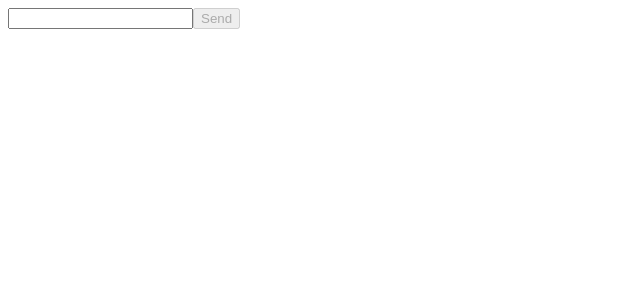
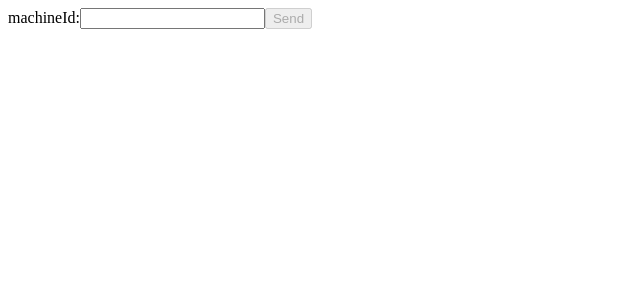
Before and after one commit to alik-p/iframe, an Angular app: page / in a window 1280 px wide. Shown: the top 300 px of the page, without its empty margins (0-640 px from the left). Built offline with nearby package versions, Linux system fonts and the light colour scheme.

Commit message:
feat: add object message

```diff
--- a/src/app/app.component.html
+++ b/src/app/app.component.html
@@ -1,5 +1,6 @@
 <div class="content" role="main">
-  <input type="text" [formControl]="control">
+  <label>machineId:</label>
+  <input type="number" [formControl]="control">
   <button type="button" (click)="onSend()" [disabled]="control.invalid">Send</button>
 
   <ul>
--- a/src/app/app.component.ts
+++ b/src/app/app.component.ts
@@ -1,38 +1,24 @@
-import { Component, OnInit } from '@angular/core';
-import { FormControl, Validator, Validators } from '@angular/forms';
-import { interval, map, Observable, tap, timer } from 'rxjs';
+import { Component } from '@angular/core';
+import { FormControl, Validators } from '@angular/forms';
 
 @Component({
   selector: 'app-root',
   templateUrl: './app.component.html',
   styleUrls: ['./app.component.scss']
 })
-export class AppComponent implements OnInit {
+export class AppComponent {
   control = new FormControl(null, Validators.required);
 
-  title = 'iframe';
+  sent: { machineId: number }[] = [];
 
-  sent: string[] = [];
-
-  #parentWindow = window.parent
-
-
-
-  /*sent$: Observable<string> = interval(1000).pipe(
-    map(time => {
-      const message = `Message from iframe v0.0.3: ${time}`;
-      this.#parentWindow.postMessage(message, '*' /!*todo: targetOrigin*!/);
-      return message;
-    })
-  );*/
-
-  ngOnInit(): void {
-    console.warn({parent: this.#parentWindow})
-  }
+  #parentWindow = window.parent;
 
   onSend(): void {
-    const message = this.control.value;
+    const message = { machineId: this.control.value };
     this.sent = [message, ...this.sent];
-    this.#parentWindow.postMessage(message, '*' /*todo: targetOrigin*/);
+    this.#parentWindow.postMessage(
+      message,
+      '*' /*todo: targetOrigin*/
+    );
   }
 }
```
